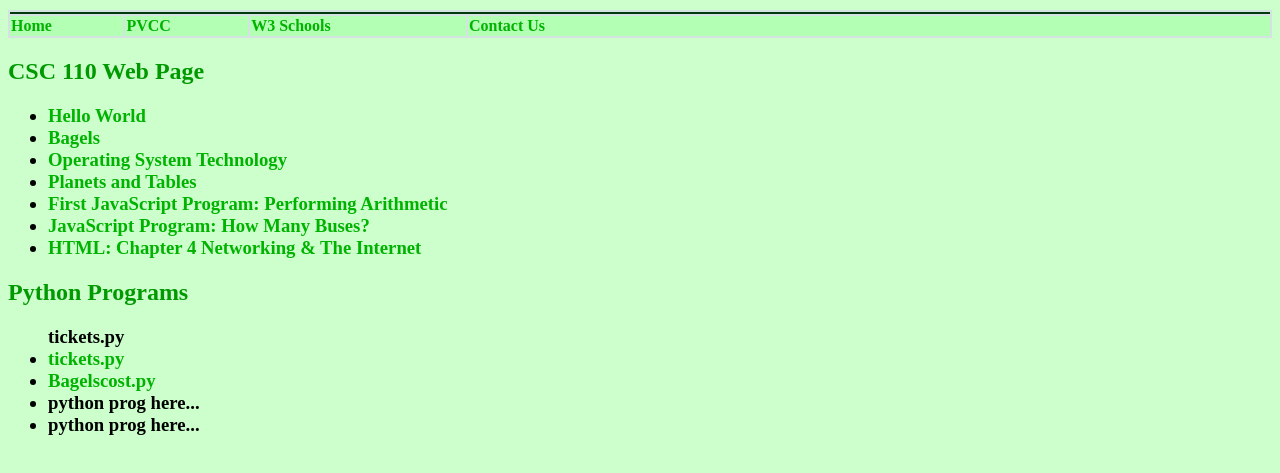
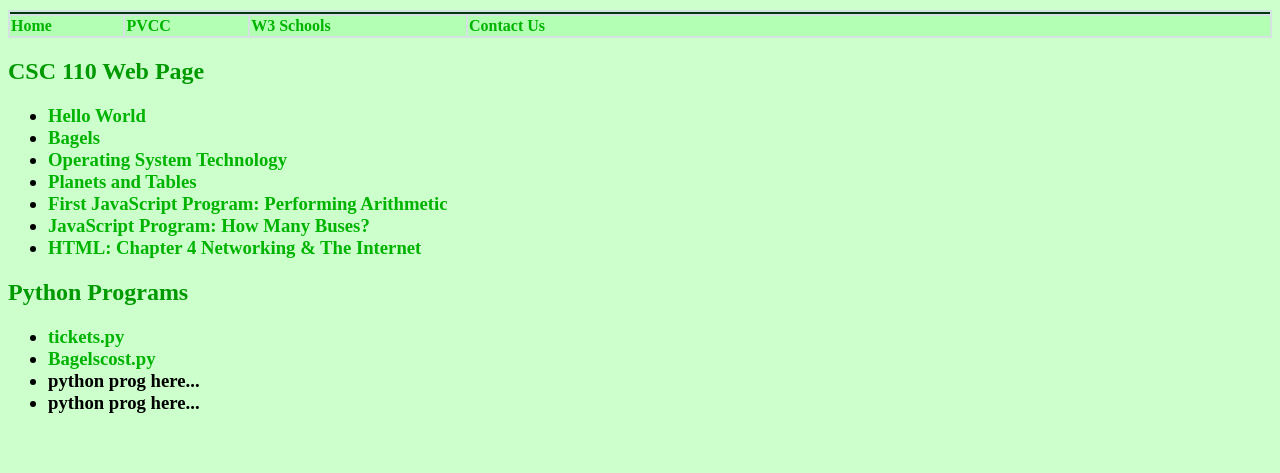
Before and after one commit to lbickley-pvcc/lbickley-pvcc.github.io, a plain HTML site: page index.html in a window 1280 px wide. Shown: the part 119-592 px from the top of the page. Drawn offline with Linux system fonts and the light colour scheme.

Commit message:
Update index.html

```diff
--- a/index.html
+++ b/index.html
@@ -48,7 +48,7 @@
 
 <h2>Python Programs</h2>
 <h3>
-<ul>tickets.py
+<ul>
     <li><a href = "tickets.py"> tickets.py </a></li>
     <li><a href = "bagelscost.py"> Bagelscost.py </a></li>
     <li> python prog here...</li>
```
